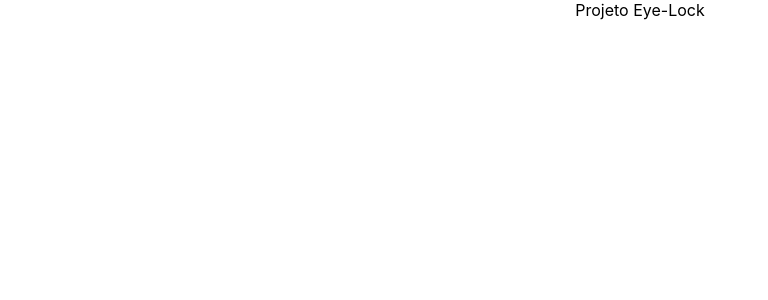
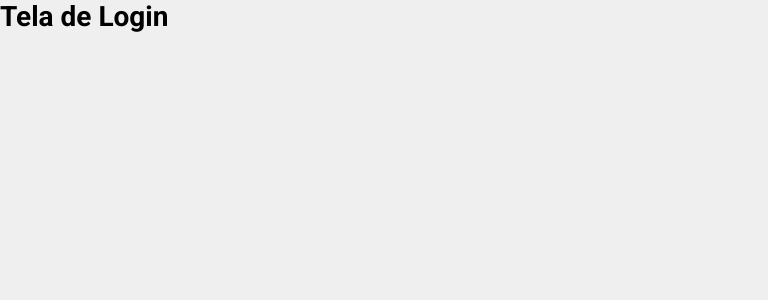
Before and after one commit to mayoral-leonardo/eye-lock-front, a React (Create React App) app: page / in a window 1280 px wide. Shown: the top 300 px of the page, without its empty margins (0-768 px from the left). Built offline with nearby package versions, Linux system fonts and the light colour scheme.

Commit message:
created routes

```diff
--- a/package.json
+++ b/package.json
@@ -6,8 +6,10 @@
     "@testing-library/jest-dom": "^5.16.4",
     "@testing-library/react": "^13.2.0",
     "@testing-library/user-event": "^13.5.0",
+    "firebase": "^8.8.1",
     "react": "^18.1.0",
     "react-dom": "^18.1.0",
+    "react-router-dom": "5.x",
     "react-scripts": "5.0.1",
     "web-vitals": "^2.1.4"
   },
--- a/src/App.css
+++ /dev/null
@@ -1,38 +0,0 @@
-.App {
-  text-align: center;
-}
-
-.App-logo {
-  height: 40vmin;
-  pointer-events: none;
-}
-
-@media (prefers-reduced-motion: no-preference) {
-  .App-logo {
-    animation: App-logo-spin infinite 20s linear;
-  }
-}
-
-.App-header {
-  background-color: #282c34;
-  min-height: 100vh;
-  display: flex;
-  flex-direction: column;
-  align-items: center;
-  justify-content: center;
-  font-size: calc(10px + 2vmin);
-  color: white;
-}
-
-.App-link {
-  color: #61dafb;
-}
-
-@keyframes App-logo-spin {
-  from {
-    transform: rotate(0deg);
-  }
-  to {
-    transform: rotate(360deg);
-  }
-}
--- a/src/App.js
+++ b/src/App.js
@@ -1,10 +1,11 @@
-import './App.css';
+import {BrowserRouter } from 'react-router-dom';
+import Routes from './routes';
 
 function App() {
   return (
-    <div className="App">
-      <header> Projeto Eye-Lock </header>
-    </div>
+    <BrowserRouter>
+      <Routes />
+    </BrowserRouter>
   );
 }
 
--- a/src/index.css
+++ b/src/index.css
@@ -1,13 +1,32 @@
-body {
+@import url('https://fonts.googleapis.com/css2?family=Roboto:wght@400;700&display=swap');
+
+*{
   margin: 0;
-  font-family: -apple-system, BlinkMacSystemFont, 'Segoe UI', 'Roboto', 'Oxygen',
-    'Ubuntu', 'Cantarell', 'Fira Sans', 'Droid Sans', 'Helvetica Neue',
-    sans-serif;
-  -webkit-font-smoothing: antialiased;
-  -moz-osx-font-smoothing: grayscale;
+  padding: 0;
+  box-sizing: border-box;
 }
 
-code {
-  font-family: source-code-pro, Menlo, Monaco, Consolas, 'Courier New',
-    monospace;
+*:focus{
+  outline: 0;
 }
+
+html, body, #root {
+  height: 100%;
+}
+
+body {
+  font: 14px 'Roboto', sans-serif;
+  background-color: #EFEFEF;
+}
+
+a {
+  text-decoration: none;
+}
+
+ul {
+  list-style: none;
+}
+
+button {
+  cursor: pointer;
+}
--- /dev/null
+++ b/src/pages/Dashboard/Dashboard.jsx
@@ -0,0 +1,7 @@
+export default function Dashboard() {
+  return (
+    <div>
+      <h1>Dashboard</h1>
+    </div>
+  )
+}
--- /dev/null
+++ b/src/pages/SignIn/SignIn.jsx
@@ -0,0 +1,7 @@
+export default function SignIn() {
+  return (
+    <div>
+      <h1>Tela de Login</h1>
+    </div>
+  )
+}
--- /dev/null
+++ b/src/pages/SignUp/SignUp.jsx
@@ -0,0 +1,7 @@
+export default function SignUp() {
+  return (
+    <div>
+      <h1>Tela de Cadastro</h1>
+    </div>
+  )
+}
--- /dev/null
+++ b/src/routes/Route.js
@@ -0,0 +1,31 @@
+import { Route, Redirect } from 'react-router-dom';
+
+export default function RouteWrapper({
+  component: Component,
+  isPrivate,
+  ...rest
+}) {
+  const loading = false
+  const signed = false
+
+  if (loading) {
+    return <h1>Carregando...</h1>
+  }
+
+  if (!signed && isPrivate) {
+    return <Redirect to='/' />
+  }
+
+  if(signed && !isPrivate) {
+    return <Redirect to='/dashboard' />
+  }
+
+  return (
+    <Route
+      {...rest}
+      render={(props) => (
+        <Component {...props} />
+      )}
+    />
+  );
+}
--- /dev/null
+++ b/src/routes/index.js
@@ -0,0 +1,17 @@
+import { Switch } from "react-router-dom";
+import Route from "./Route";
+
+import SignIn from "../pages/SignIn/SignIn";
+import SignUp from "../pages/SignUp/SignUp";
+
+import Dashboard from "../pages/Dashboard/Dashboard";
+
+export default function Routes() {
+  return (
+    <Switch>
+      <Route path="/" exact component={SignIn} />
+      <Route path="/register" component={SignUp} />
+      <Route path="/dashboard" component={Dashboard} isPrivate />
+    </Switch>
+  );
+}
```
Also changed, not shown: src/services/firebaseConnection.js (added, +20 -0 lines), 2 other files (tests, documents, lock files or other folders).
